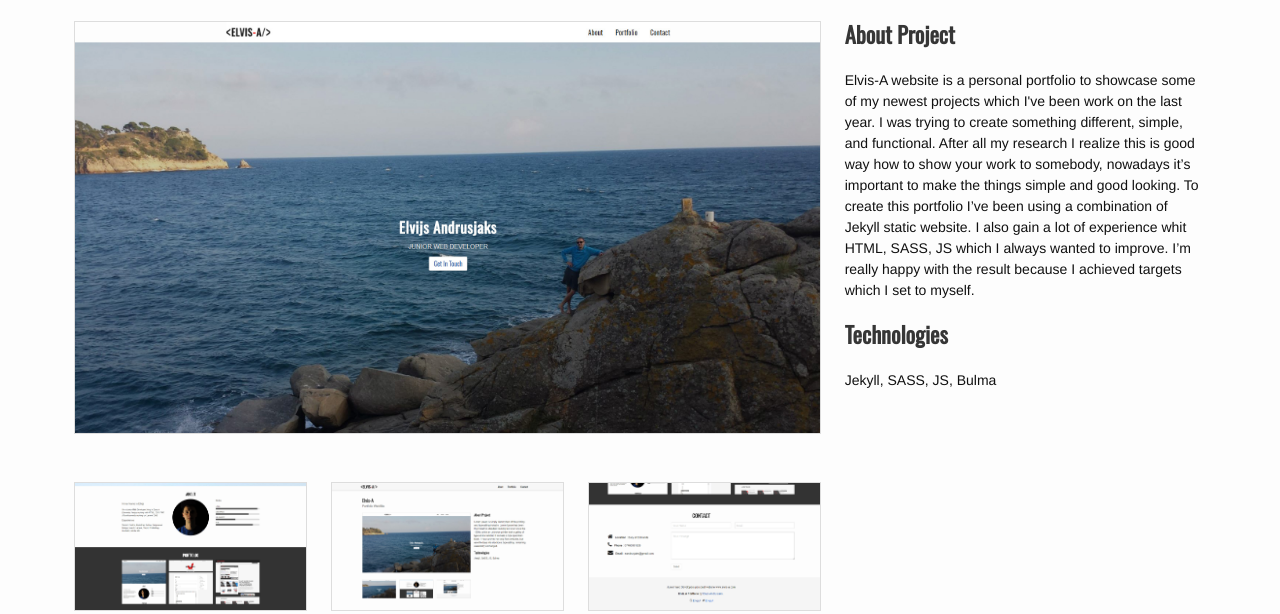
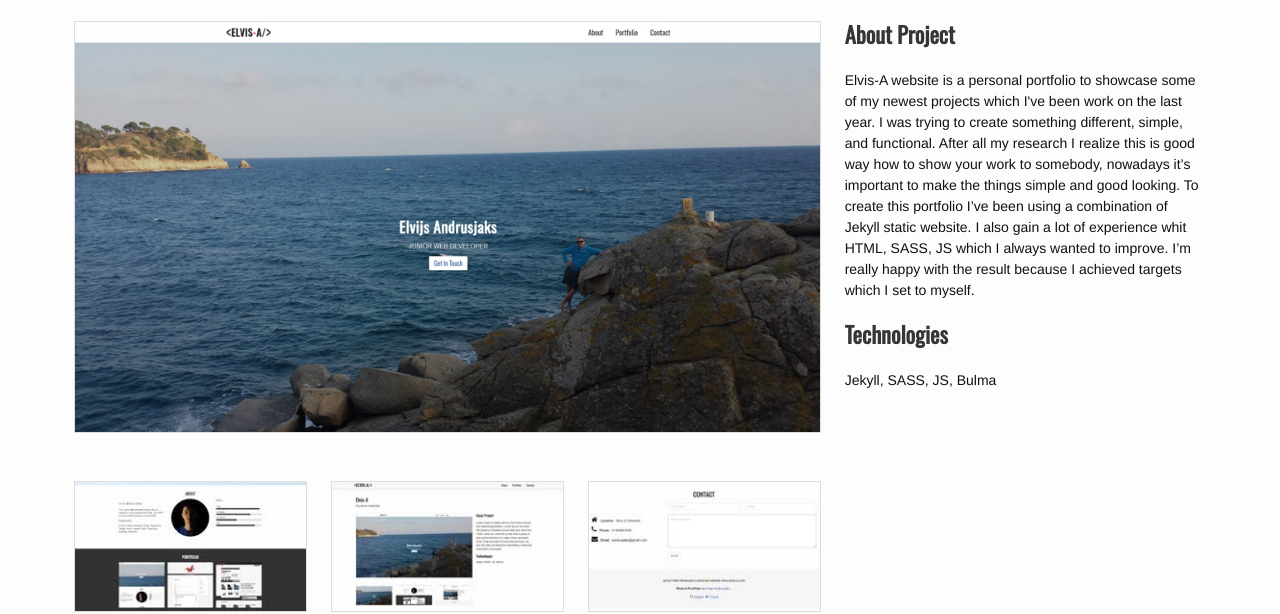
Before and after one commit to ElvijsA/ElvijsA.github.io, a plain HTML site: page portfolio/elvis-portfolio.html in a window 1280 px wide. Shown: the part 186-800 px from the top of the page. Drawn offline with nearby package versions, Linux system fonts and the light colour scheme.

Commit message:
Edited image sizes for 1st work

```diff
--- a/feed.xml
+++ b/feed.xml
@@ -1 +1 @@
-<?xml version="1.0" encoding="utf-8"?><feed xmlns="http://www.w3.org/2005/Atom" ><generator uri="https://jekyllrb.com/" version="3.6.2">Jekyll</generator><link href="http://localhost:4000/feed.xml" rel="self" type="application/atom+xml" /><link href="http://localhost:4000/" rel="alternate" type="text/html" /><updated>2017-11-04T05:07:04+00:00</updated><id>http://localhost:4000/</id><title type="html">Elvis.A Portfolio</title><subtitle>Junior Web Developers personal website www.elvis-a.com</subtitle><author><name>Elvijs Andrusjaks</name></author></feed>
+<?xml version="1.0" encoding="utf-8"?><feed xmlns="http://www.w3.org/2005/Atom" ><generator uri="https://jekyllrb.com/" version="3.6.2">Jekyll</generator><link href="http://localhost:4000/feed.xml" rel="self" type="application/atom+xml" /><link href="http://localhost:4000/" rel="alternate" type="text/html" /><updated>2017-11-04T18:51:28+00:00</updated><id>http://localhost:4000/</id><title type="html">Elvis.A Portfolio</title><subtitle>Junior Web Developers personal website www.elvis-a.com</subtitle><author><name>Elvijs Andrusjaks</name></author></feed>
--- a/portfolio/elvis-portfolio.html
+++ b/portfolio/elvis-portfolio.html
@@ -98,22 +98,22 @@ document.addEventListener('DOMContentLoaded', function () {
 <div class="columns">
   <div class="column">
        <a class="e-image" href="/assets/images/portfolio/Elvis-A/elvis-a_portfolio_website.jpg">
-         <img src="/assets/images/portfolio/Elvis-A/elvis-a_portfolio_website.jpg">
+         <img src="/assets/images/portfolio/Elvis-A/small_elvis-a_portfolio_website.jpg">
        </a>
      <div class="columns space">
       <div class="column">
         <a class="e-image" href="/assets/images/portfolio/Elvis-A/elvis-a_portfolio_landing_page.jpg">
-          <img class="work" src="/assets/images/portfolio/Elvis-A/elvis-a_portfolio_landing_page.jpg">
+          <img class="work" src="/assets/images/portfolio/Elvis-A/small_elvis-a_portfolio_landing_page.jpg">
         </a>
       </div>
       <div class="column">
         <a class="e-image" href="/assets/images/portfolio/Elvis-A/elvis-a_portfolio_landing_view_portfolio.jpg">
-          <img class="work" src="/assets/images/portfolio/Elvis-A/elvis-a_portfolio_landing_view_portfolio.jpg">
+          <img class="work" src="/assets/images/portfolio/Elvis-A/small_elvis-a_portfolio_landing_view_portfolio.jpg">
         </a>
       </div>
       <div class="column">
         <a class="e-image" href="/assets/images/portfolio/Elvis-A/elvis-a_portfolio_contact.jpg">
-          <img class="work" src="/assets/images/portfolio/Elvis-A/elvis-a_portfolio_contact.jpg">
+          <img class="work" src="/assets/images/portfolio/Elvis-A/small_elvis-a_portfolio_contact.jpg">
         </a>
       </div>
      </div>
```
Also changed, not shown: assets/images/portfolio/Elvis-A/small_elvis-a_portfolio_contact.jpg (added), assets/images/portfolio/Elvis-A/small_elvis-a_portfolio_landing_page.jpg (added), assets/images/portfolio/Elvis-A/small_elvis-a_portfolio_landing_view_portfolio.jpg (added), assets/images/portfolio/Elvis-A/small_elvis-a_portfolio_website.jpg (added).
